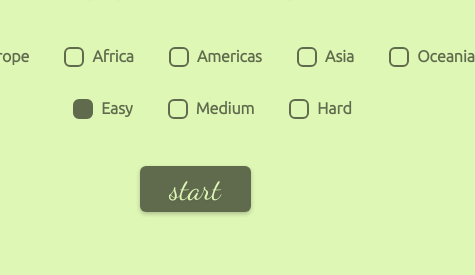
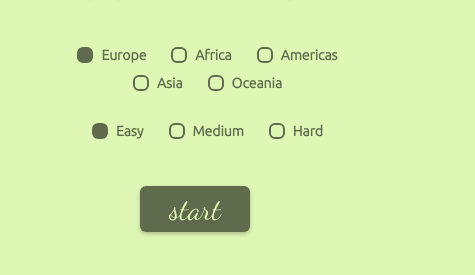
Before and after one commit to hanapp-cz/memory-game, a website built with webpack: page src/index.html in a window 390 px wide. Shown: the part 225-500 px from the top of the page, 475 px wide, since content can reach past the window. Built offline with nearby package versions, Linux system fonts and the light colour scheme.

Commit message:
Styling adjusted for smaller screens

```diff
--- a/src/css/style.css
+++ b/src/css/style.css
@@ -114,15 +114,29 @@ header {
 .set-continent {
   display: flex;
   flex-direction: row;
+  flex-wrap: wrap;
   justify-content: center;
+  margin: auto;
+  padding: 0 20px;
+}
+
+@media only screen and (max-width: 650px) {
+  .radio-btn-container {
+    padding-left: 25px;
+    font-size: 14px;
+  }
+  .checkmark {
+    height: 12px;
+    width: 12px;
+    border: 2px solid #606b4e;
+    border-radius: 6px;
+  }
 }
 
 .game-container {
   margin: auto;
   max-width: 750px;
-  max-height: 750px;
   display: flex;
-
   justify-content: center;
   align-content: space-around;
   flex-wrap: wrap;
@@ -216,7 +230,8 @@ header {
   display: flex;
   max-width: 650px;
   margin: auto;
-  justify-content: space-between;
+  padding: 0 20px;
+  justify-content: space-around;
   margin-bottom: 30px;
 }
 .moves,
```
